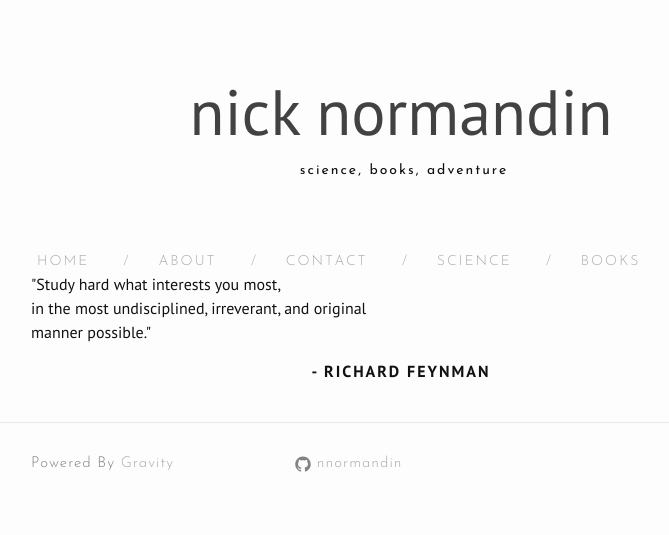
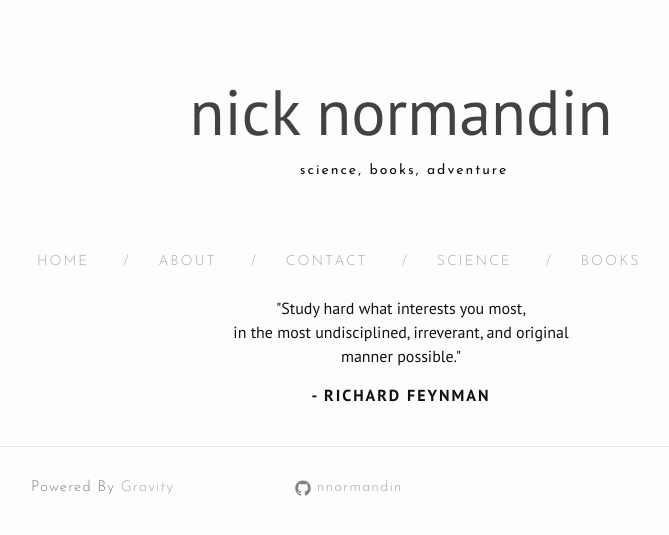
Before and after one commit to nnormandin/nnormandin.github.io, a Jekyll site: the page built from index.html, in a window 1280 px wide. Shown: the top 535 px of the page, without its empty margins (239-908 px from the left). Built offline with Jekyll 4.4.1, drawn with Linux system fonts in a browser that asks for light colours; nearby versions of some CDN libraries; the list of posts is cut into pages by our own code.

Commit message:
little tweak

```diff
--- a/index.html
+++ b/index.html
@@ -1,10 +1,14 @@
 ---
 layout: default
 ---
+<br>
+<div class="archiveIntro">
+	<p>
+		"Study hard what interests you most,<br>
+		in the most undisciplined, irreverant, and original <br>
+		manner possible."<br>
+	</p>
+</div>
 
-<p>"Study hard what interests you most,<br>
-in the most undisciplined, irreverant, and original <br>
-manner possible."<br>
-</p>
 <center><p><strong><span class="manual"> - Richard Feynman</span></strong></p></center>
 <br>
```
